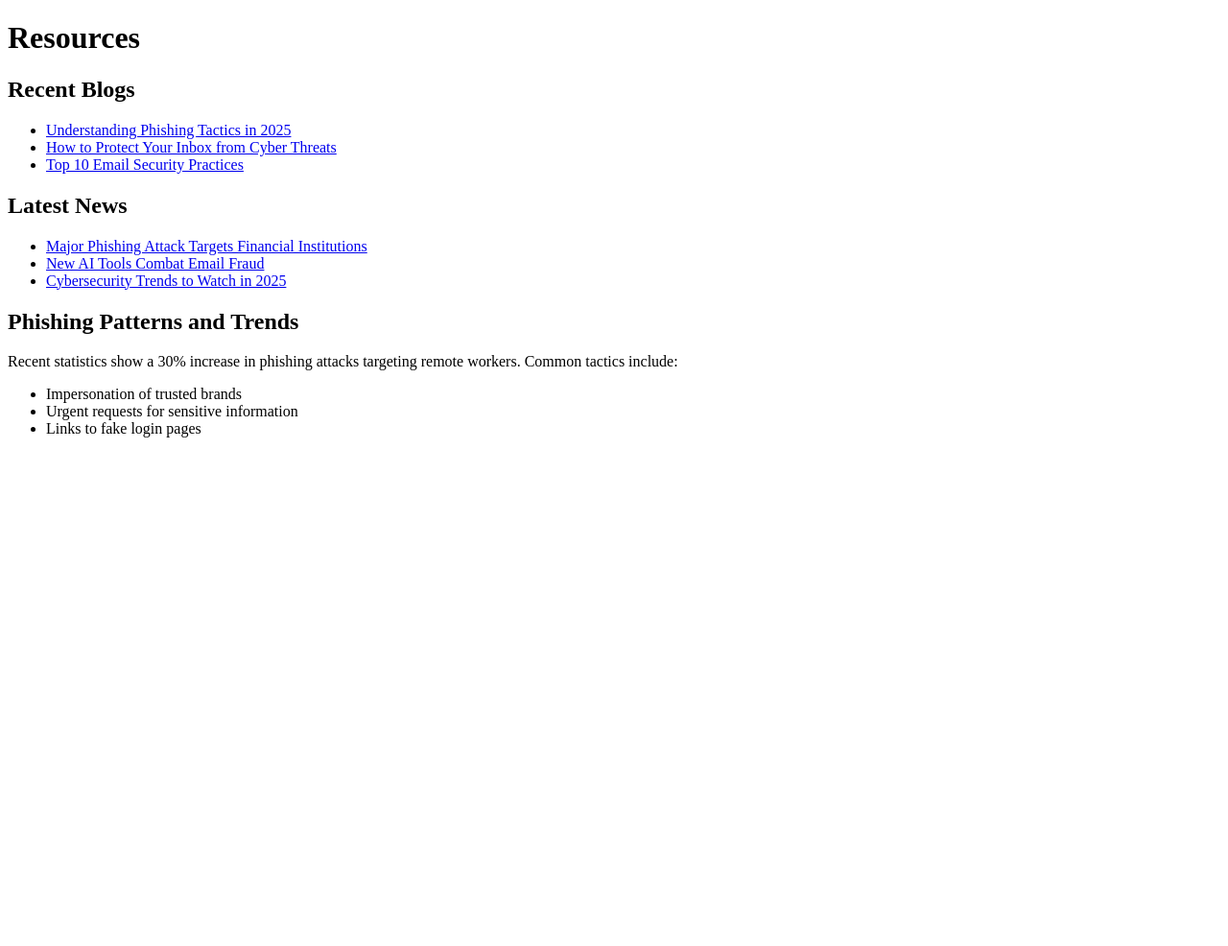
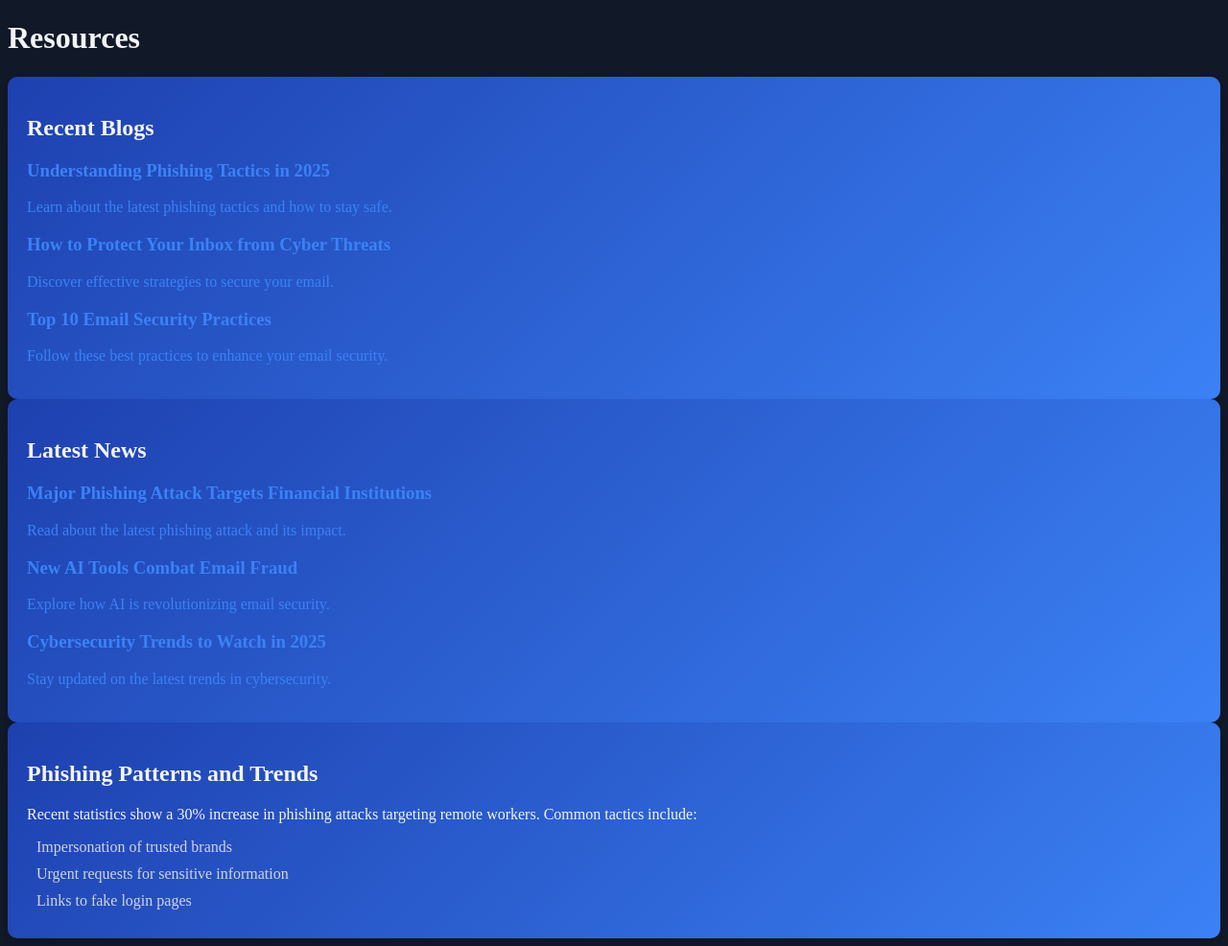
Before and after one commit to Harshj143/InboxGuard, a Flask app: page /resource.html in a window 1280 px wide. Shown: the whole page at 96% size. Before the commit the page ends 456 px from the top, so only its background shows below. Run offline with Flask 2, Linux system fonts and the light colour scheme.

Commit message:
CSS improvement

```diff
--- a/templates/resource.html
+++ b/templates/resource.html
@@ -5,40 +5,132 @@
     <meta charset="UTF-8">
     <meta name="viewport" content="width=device-width, initial-scale=1.0">
     <title>Document</title>
+    <link rel="stylesheet" href="{{ url_for('static', filename='css/styles.css') }}">
+    <style>
+        /* Enhanced styles for interactivity */
+        .interactive-card {
+            transition: transform 0.3s ease, box-shadow 0.3s ease;
+            cursor: pointer;
+        }
+
+        .interactive-card:hover {
+            transform: translateY(-10px);
+            box-shadow: 0 10px 20px rgba(0, 0, 0, 0.2);
+        }
+
+        .gradient-bg {
+            background: linear-gradient(135deg, var(--header-bg), var(--highlight));
+            color: var(--text-primary);
+            padding: 20px;
+            border-radius: 10px;
+            box-shadow: 0 4px 6px rgba(0, 0, 0, 0.1);
+        }
+
+        .gradient-bg h2 {
+            font-size: 1.5rem;
+            font-weight: bold;
+        }
+
+        .gradient-bg a {
+            text-decoration: none;
+            color: var(--highlight);
+            transition: color 0.3s ease;
+        }
+
+        .gradient-bg a:hover {
+            color: var(--btn-primary-hover);
+        }
+
+        .icon-bullet {
+            display: flex;
+            align-items: center;
+            margin-bottom: 10px;
+        }
+
+        .icon-bullet i {
+            font-size: 1.2rem;
+            color: var(--highlight);
+            margin-right: 10px;
+        }
+
+        .icon-bullet span {
+            font-size: 1rem;
+            color: var(--text-secondary);
+        }
+
+        .btn-primary {
+            background-color: var(--btn-primary-bg);
+            color: var(--text-primary);
+            padding: 10px 20px;
+            border-radius: 5px;
+            transition: background-color 0.3s ease;
+        }
+
+        .btn-primary:hover {
+            background-color: var(--btn-primary-hover);
+        }
+    </style>
 </head>
 
 <body>
     <h1>Resources</h1>
 
     <!-- Blogs Section -->
-    <section id="blogs">
+    <section id="blogs" class="gradient-bg">
         <h2>Recent Blogs</h2>
-        <ul>
-            <li><a href="https://example.com/blog1" target="_blank">Understanding Phishing Tactics in 2025</a></li>
-            <li><a href="https://example.com/blog2" target="_blank">How to Protect Your Inbox from Cyber Threats</a></li>
-            <li><a href="https://example.com/blog3" target="_blank">Top 10 Email Security Practices</a></li>
-        </ul>
+        <div class="grid grid-cols-1 md:grid-cols-3 gap-4">
+            <a href="https://example.com/blog1" target="_blank" class="interactive-card">
+                <h3>Understanding Phishing Tactics in 2025</h3>
+                <p>Learn about the latest phishing tactics and how to stay safe.</p>
+            </a>
+            <a href="https://example.com/blog2" target="_blank" class="interactive-card">
+                <h3>How to Protect Your Inbox from Cyber Threats</h3>
+                <p>Discover effective strategies to secure your email.</p>
+            </a>
+            <a href="https://example.com/blog3" target="_blank" class="interactive-card">
+                <h3>Top 10 Email Security Practices</h3>
+                <p>Follow these best practices to enhance your email security.</p>
+            </a>
+        </div>
     </section>
 
     <!-- News Articles Section -->
-    <section id="news">
+    <section id="news" class="gradient-bg mt-6">
         <h2>Latest News</h2>
-        <ul>
-            <li><a href="https://example.com/news1" target="_blank">Major Phishing Attack Targets Financial Institutions</a></li>
-            <li><a href="https://example.com/news2" target="_blank">New AI Tools Combat Email Fraud</a></li>
-            <li><a href="https://example.com/news3" target="_blank">Cybersecurity Trends to Watch in 2025</a></li>
-        </ul>
+        <div class="grid grid-cols-1 md:grid-cols-3 gap-4">
+            <a href="https://example.com/news1" target="_blank" class="interactive-card">
+                <h3>Major Phishing Attack Targets Financial Institutions</h3>
+                <p>Read about the latest phishing attack and its impact.</p>
+            </a>
+            <a href="https://example.com/news2" target="_blank" class="interactive-card">
+                <h3>New AI Tools Combat Email Fraud</h3>
+                <p>Explore how AI is revolutionizing email security.</p>
+            </a>
+            <a href="https://example.com/news3" target="_blank" class="interactive-card">
+                <h3>Cybersecurity Trends to Watch in 2025</h3>
+                <p>Stay updated on the latest trends in cybersecurity.</p>
+            </a>
+        </div>
     </section>
 
     <!-- Patterns and Trends Section -->
-    <section id="patterns">
+    <section id="patterns" class="gradient-bg mt-6">
         <h2>Phishing Patterns and Trends</h2>
-        <p>Recent statistics show a 30% increase in phishing attacks targeting remote workers. Common tactics include:</p>
-        <ul>
-            <li>Impersonation of trusted brands</li>
-            <li>Urgent requests for sensitive information</li>
-            <li>Links to fake login pages</li>
-        </ul>
+        <div class="p-4">
+            <p>Recent statistics show a 30% increase in phishing attacks targeting remote workers. Common tactics include:</p>
+            <div class="icon-bullet">
+                <i class="fas fa-shield-alt"></i>
+                <span>Impersonation of trusted brands</span>
+            </div>
+            <div class="icon-bullet">
+                <i class="fas fa-exclamation-circle"></i>
+                <span>Urgent requests for sensitive information</span>
+            </div>
+            <div class="icon-bullet">
+                <i class="fas fa-link"></i>
+                <span>Links to fake login pages</span>
+            </div>
+        </div>
     </section>
 </body>
 
```
